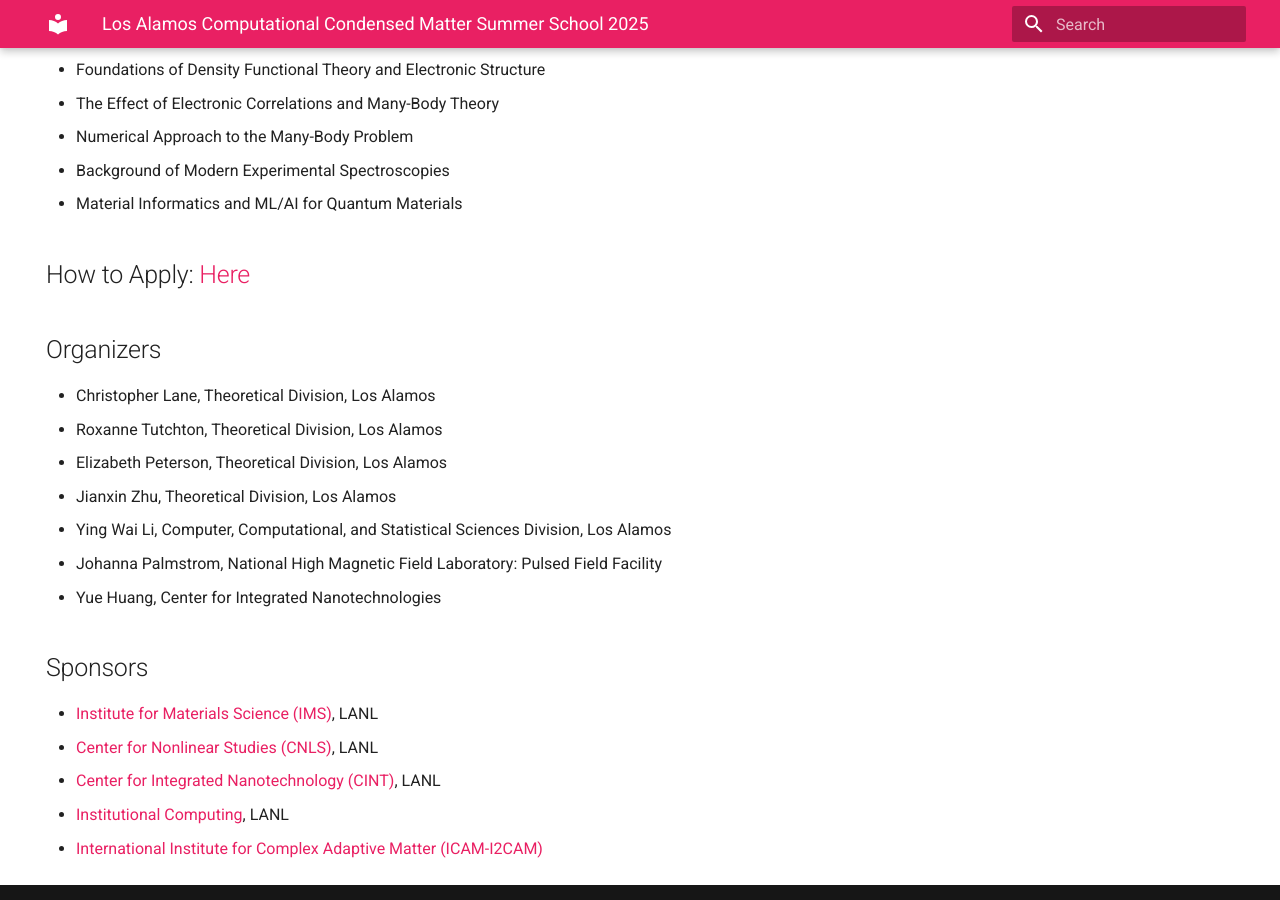
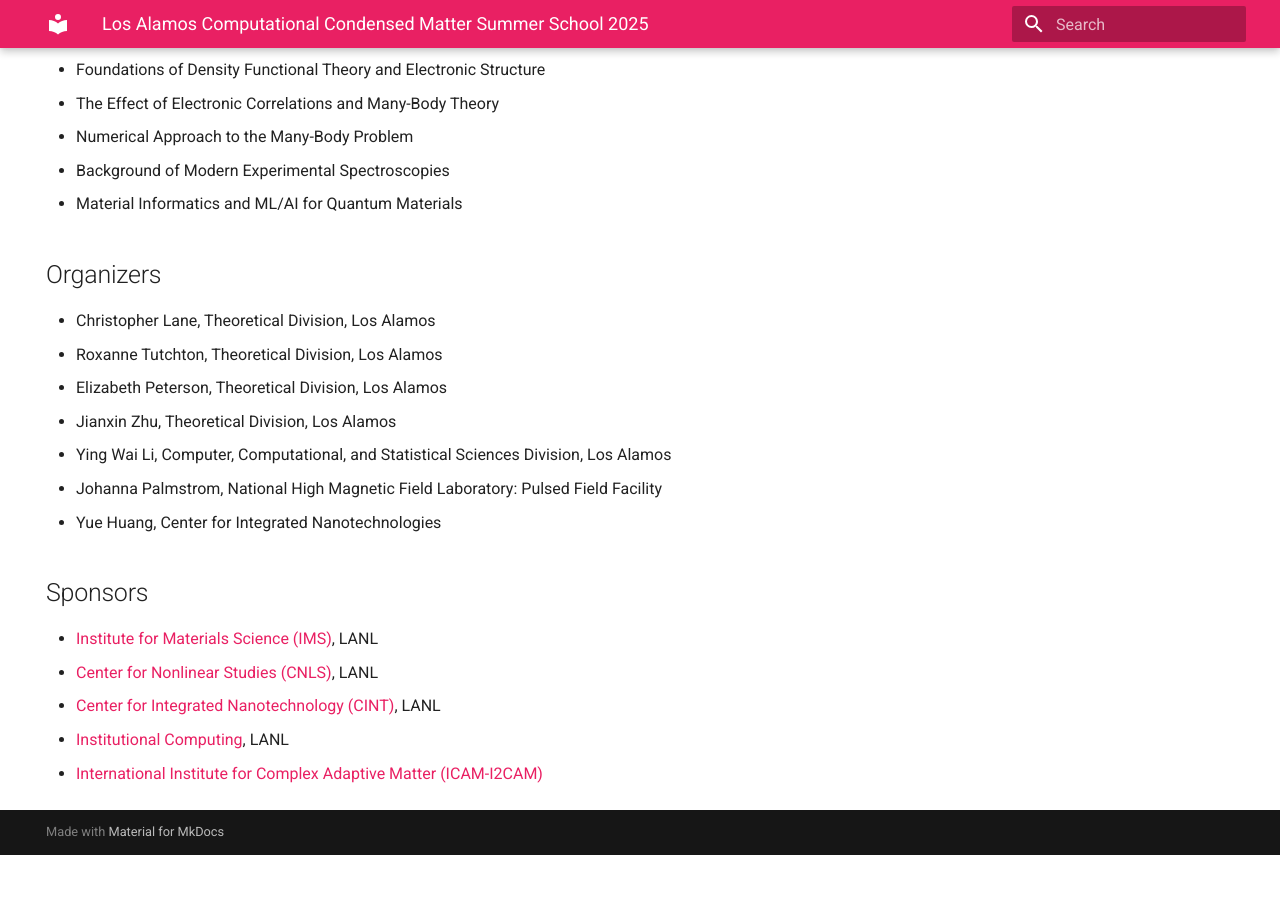
Before and after one commit to LACCMSS/2025, an MkDocs documentation site: the page built from docs/index.md, in a window 1280 px wide and 900 px high, scrolled down 1818 px. Built offline with MkDocs 1.6.1 and Material for MkDocs 9.7.7, drawn with Linux system fonts in a browser that asks for light colours; after the commit the page ends 2673 px from its top, so only the background shows below that.

Commit message:
Update index.md

```diff
--- a/docs/index.md
+++ b/docs/index.md
@@ -46,7 +46,7 @@
 * Material Informatics and ML/AI for Quantum Materials
 
 
-## How to Apply: [Here](apply.md)
+<!-- ## How to Apply: [Here](apply.md) -->
 
 
 ## Organizers
```
